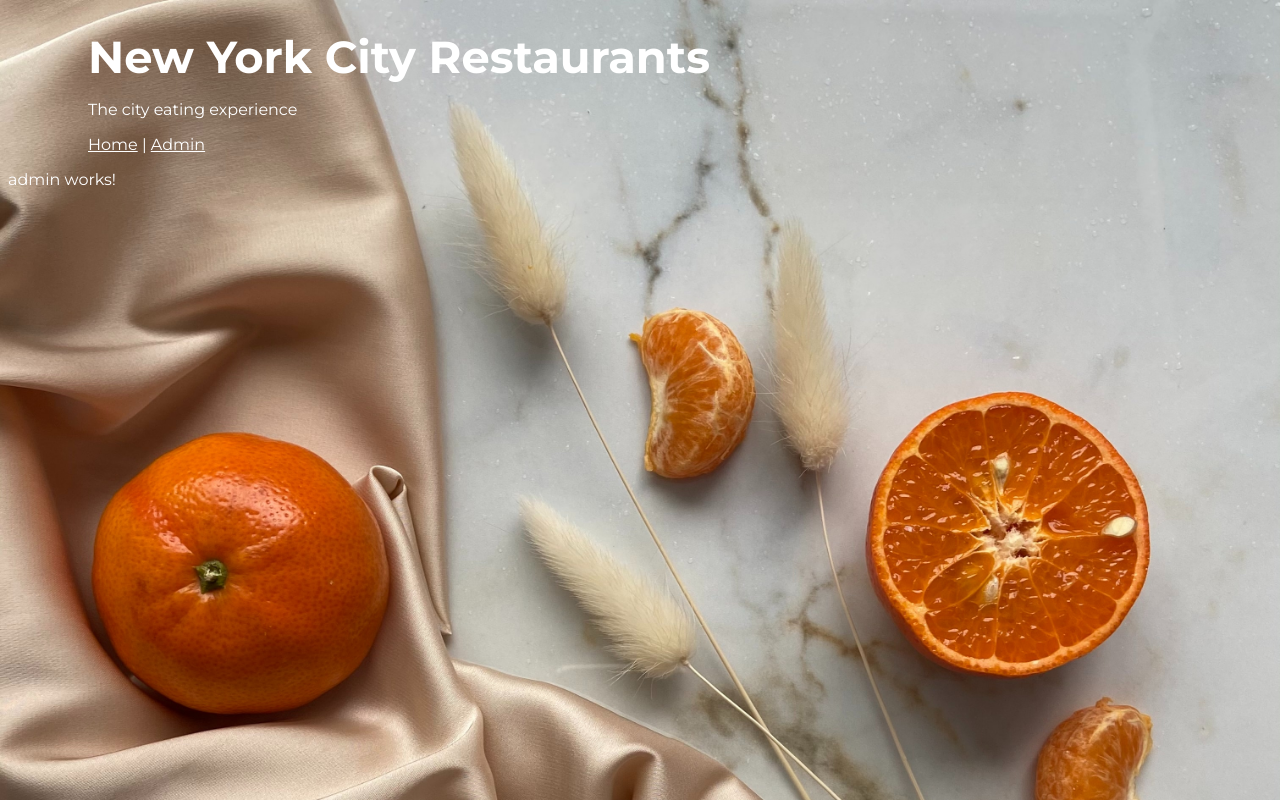
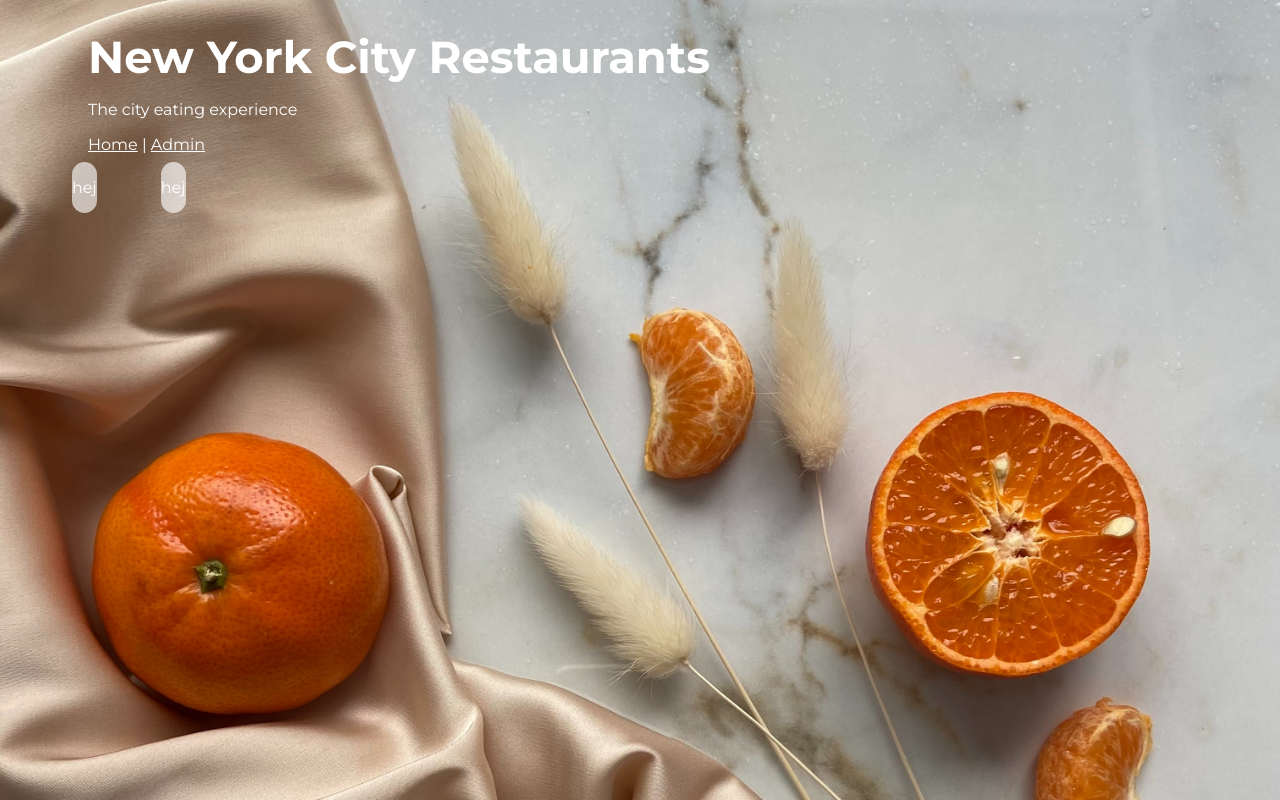
Before and after one commit to EmmaPesjak/Restaurant-website-Frontend, an Angular app: page /admin in a window 1280 px wide. Built offline with nearby package versions, Linux system fonts and the light colour scheme.

Commit message:
fixed home page list

```diff
--- a/src/app/admin/admin.component.css
+++ b/src/app/admin/admin.component.css
@@ -0,0 +1,18 @@
+.left-col {
+    background-color: rgba(255, 255, 255, 0.63);
+    margin-left: 4em;
+    margin-right: 4em;
+    border-radius: 15px;
+}
+
+.right-col {
+    margin-right: 4em;
+    border-radius: 15px;
+    background-color: rgba(255, 255, 255, 0.63);
+    max-width: 600px;
+}
+
+.admin {
+    display: flex;
+    justify-content: flex-start;
+}
--- a/src/app/admin/admin.component.html
+++ b/src/app/admin/admin.component.html
@@ -1 +1,12 @@
-<p>admin works!</p>
+
+<main class="admin">
+
+    <div class="left-col">
+        <p>hej</p>
+    </div>
+
+    <div class="right-col">
+        <p>hej</p>
+    </div>
+
+</main>
--- a/src/app/neighborhood.ts
+++ b/src/app/neighborhood.ts
@@ -1,2 +1,8 @@
+import { Restaurant } from "./restaurant";
+
 export interface Neighborhood {
+    name: string;
+    size: number
+    population: number;
+    restaurants: Restaurant[] | undefined;
 }
--- a/src/app/restaurant-info/restaurant-info.component.css
+++ b/src/app/restaurant-info/restaurant-info.component.css
@@ -1,4 +1,3 @@
-
 
 h1 {
     color: rgb(206, 114, 3);
--- a/src/app/restaurant-list/restaurant-list.component.css
+++ b/src/app/restaurant-list/restaurant-list.component.css
@@ -31,6 +31,10 @@ tbody ul {
     margin-top: 0;
 }
 
+.borough {
+    font-weight: bold;
+}
+
 input[type=button] {
     background-color: rgb(226, 126, 4);
     border: none;
--- a/src/app/restaurant-list/restaurant-list.component.html
+++ b/src/app/restaurant-list/restaurant-list.component.html
@@ -1,21 +1,30 @@
 <h1>All | Brooklyn | Manhattan | The Bronx | Staten Island </h1>
 <table>
-    <thead>
+    <tbody id="courses_table">
+        <ng-container *ngFor="let neighborhood of neighborhoods">
             <tr>
-            <td>Name</td>
+                <td class="borough">{{ neighborhood.name }}</td>
+                <td>Size(km²): {{ neighborhood.size }}</td>
+                <td>Population: {{ neighborhood.population }}</td>
+                <td></td>
+            </tr>
+
+            <tr>
+                <td>Restaurant name</td>
                 <td>Rating</td>
                 <td>Price Range</td>
+                <td></td>
 
             </tr>
-    </thead>
-    <tbody id="courses_table">
-        <ng-container *ngFor="let restaurant of restaurants">
+            <ng-container *ngFor="let restaurant of neighborhood.restaurants">
                 <tr>
-                <td>{{ restaurant.name }}</td>
+                    <td>{{ restaurant.name}}</td>
                     <td>{{ restaurant.rating }}</td>
                     <td>{{ restaurant.priceRange }}</td>
                     <td><input type="button" value="Details"></td>
                 </tr>
             </ng-container>
+        </ng-container>
+
     </tbody>
 </table>
--- a/src/app/restaurant-list/restaurant-list.component.ts
+++ b/src/app/restaurant-list/restaurant-list.component.ts
@@ -1,6 +1,7 @@
 import { Component } from '@angular/core';
 import { Restaurant } from '../restaurant';
 import { BackendService } from '../backend.service';
+import { Neighborhood } from '../neighborhood';
 
 @Component({
   selector: 'app-restaurant-list',
@@ -11,20 +12,22 @@ export class RestaurantListComponent {
 
   // allt här ska ju inte vara här, bara testar
   restaurants: Restaurant[];
+  neighborhoods: Neighborhood[];
 
   constructor(private backend: BackendService) {
     this.restaurants = [];
+    this.neighborhoods = [];
   }
 
    ngOnInit(): void {
-    this.getRestaurants();
+    this.getNeighborhoodWithRestaurants();
   }
 
 
-  getRestaurants() {
-    this.backend.getRestaurants()
-      .then(restaurants => {
-        this.restaurants = restaurants;
+  getNeighborhoodWithRestaurants() {
+    this.backend.getNeighborhoodsWithRestaurants()
+      .then(neighborhoods => {
+        this.neighborhoods = neighborhoods;
       })
       .catch(error => console.error(`An error occurred getting all restaurants: ${error}`));
   }
```
Lines whose indentation alone changed are shown as unchanged.
